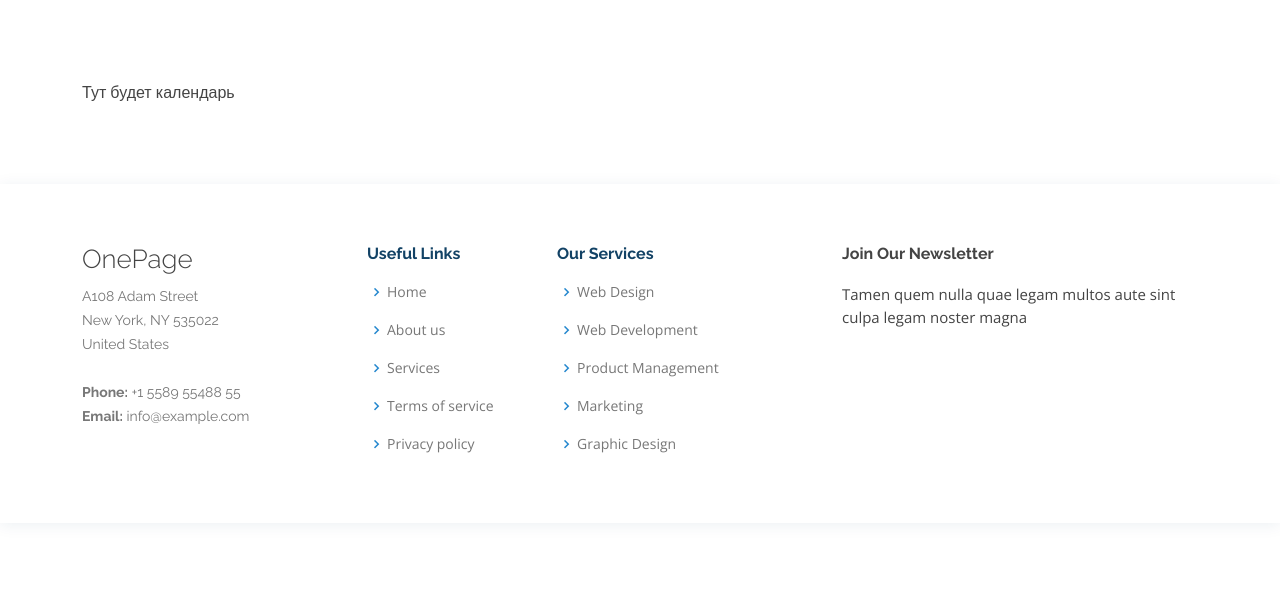
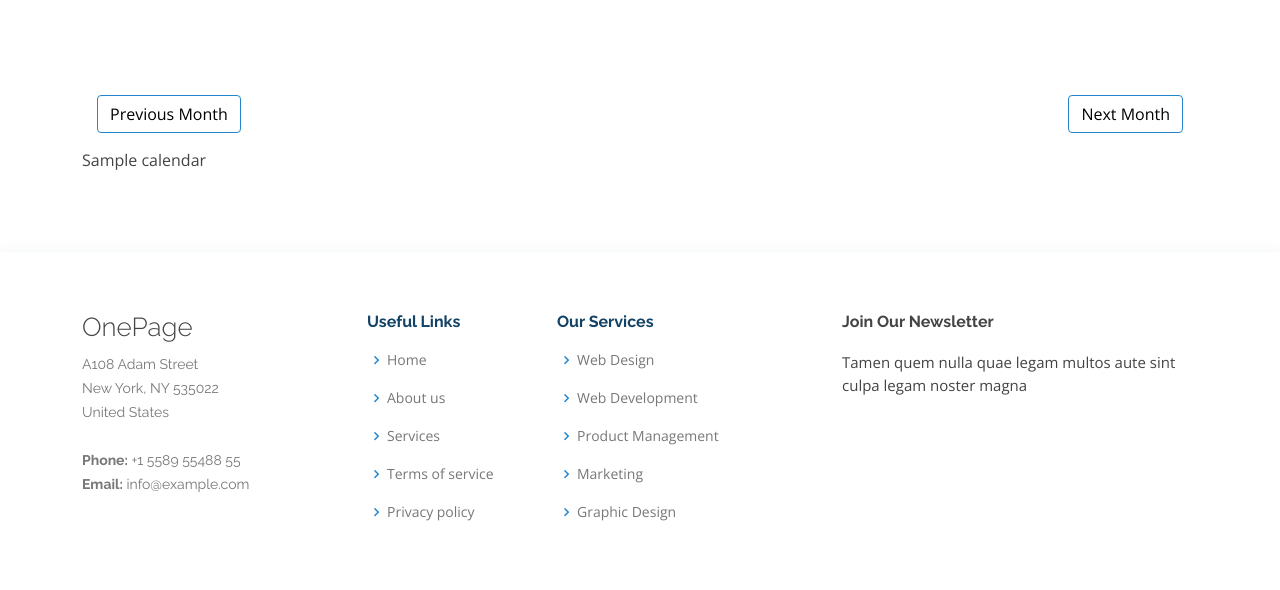
Before and after one commit to yandex-project/meetup-project, a Django app: template templates/schedule/index.html in a window 1280 px wide. Shown: the part 72-662 px from the top of the page. Run offline with Django 3.2, Linux system fonts and the light colour scheme; the template is opened without the code that fills it: most values are stand-ins (such as "Sample title", 1, 10 or a date in 2020); some libraries are stand-ins or nearby versions.

Commit message:
feat: calendar main page
table of current month with ability to switch between
next and previous months

```diff
--- a/schedule/urls.py
+++ b/schedule/urls.py
@@ -1,6 +1,10 @@
 from django.urls import path
 from schedule import views
 
+
+app_name = "schedule"
+
 urlpatterns = [
-    path('', views.ScheduleView.as_view(), name='schedule')
+    path('<int:event_id>', views.ScheduleView.as_view(), name='meetup-detail'),
+    path('', views.ScheduleView.as_view(), name='schedule'),
 ]
--- /dev/null
+++ b/static/css/calendar.css
@@ -0,0 +1,97 @@
+.calendar {
+    width: 98%;
+    margin: auto;
+    font-size: 13px;
+    margin-top: 20px;
+    margin-bottom: 20px;
+}
+
+  .calendar tr, .calendar td {
+    border: 1px solid black;
+}
+
+.calendar th {
+    padding: 10px;
+    text-align: center;
+    font-size: 18px;
+}
+
+.calendar td {
+    width: 200px;
+    height: 150px;
+    padding: 20px 0px 0px 5px;
+}
+
+.month {
+    font-size: 25px;
+}
+
+.date {
+    font-size: 16px;
+}
+
+ul {
+    height: 100%;
+    padding: 0px 5px 0px 20px;
+}
+
+a {
+    color: #2487ce;
+}
+
+.btn-info, .btn-info:hover {
+    background-color: #2487ce;
+    border-color: #2487ce;
+    color: white;
+}
+
+
+.left {
+    float: left;
+}
+
+.right {
+    float: right;
+}
+
+.btn {
+    outline: none;
+    color: black;
+    background-color: transparent;
+    box-shadow: 0 0 0 0;
+}
+
+.clearfix {
+    margin: 15px;
+}
+
+.form {
+    margin: auto;
+}
+
+.form input, .form select, .form textarea {
+    border-radius: 5px;
+    border: 1px solid #2487ce;
+    outline: none;
+    background: none;
+    padding: 5px;
+    width: 100%;
+}
+.left {
+    float: left;
+}
+
+.right {
+    float: right;
+}
+
+.btn {
+    outline: none;
+    color: black;
+    background-color: transparent;
+    box-shadow: 0 0 0 0;
+}
+
+.clearfix {
+    margin: 15px;
+}
--- a/templates/includes/header.html
+++ b/templates/includes/header.html
@@ -12,7 +12,7 @@
                 {% endif %}
                 <li><a class="nav-link" href="{% url 'homepage' %}">Домой</a></li>
                 <li><a class="nav-link" href="{% url 'search' %}">Поиск</a></li>
-                <li><a class="nav-link" href="{% url 'schedule' %}">Календарь</a></li>
+                <li><a class="nav-link" href="{% url 'schedule:schedule' %}">Календарь</a></li>
                 {% if request.user.is_authenticated %}
                     <li><a class="getstarted" href='{% url 'profile' %}'>Профиль</a></li>
                 {% else %}
--- a/templates/includes/index.html
+++ b/templates/includes/index.html
@@ -25,6 +25,8 @@
 
 
     <link href="{% static 'css/style.css' %}" rel="stylesheet">
+    <link href="{% static 'css/calendar.css' %}" rel="stylesheet">
+
     {% block css %}
 
     {% endblock %}
--- a/templates/schedule/index.html
+++ b/templates/schedule/index.html
@@ -6,6 +6,10 @@
 
 {% block main %}
     <section class="container">
-        Тут будет календарь
+        <div class="clearfix">
+            <a class="btn btn-info left" href="{% url 'schedule:schedule' %}?{{ prev_month }}"> Previous Month </a>
+            <a class="btn btn-info right" href="{% url 'schedule:schedule' %}?{{ next_month }}"> Next Month </a>
+        </div>
+        {{ calendar }}
     </section>
 {% endblock %}
```
Also changed, not shown: meetups/models.py (+7 -0 lines), schedule/static/schedule/css/style.css (added, +38 -0 lines), schedule/utils.py (added, +42 -0 lines), schedule/views.py (+44 -10 lines), maps/migrations/0001_initial.py (added).
